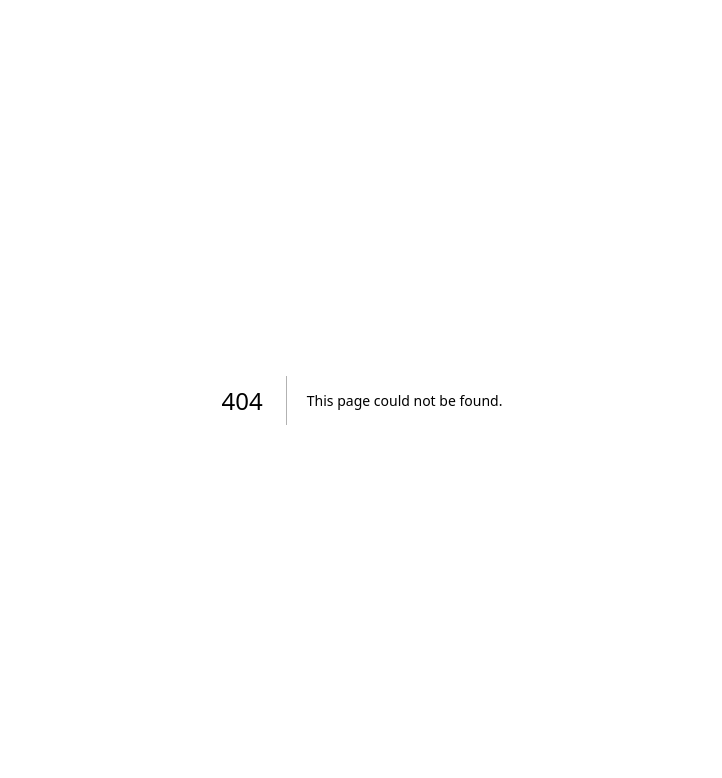
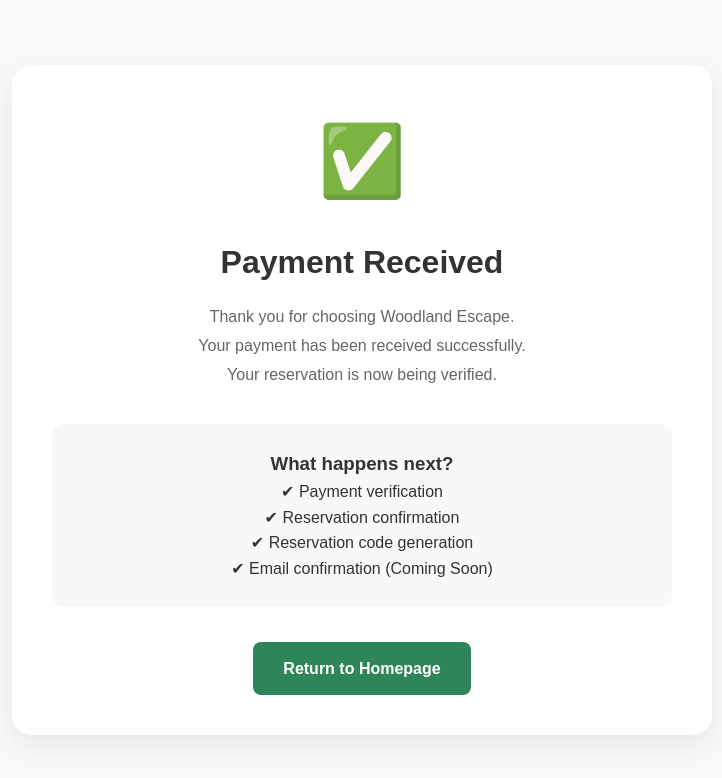
Before and after one commit to Lukie-Mar/woodland-escape, a Next.js app: page /booking/success in a window 1280 px wide. Before the commit this address had no page. Shown: the top 778 px of the page, without its empty margins (278-1000 px from the left). Built offline with nearby package versions, Linux system fonts and the light colour scheme.

Commit message:
added booking success

```diff
--- /dev/null
+++ b/app/booking/success/page.jsx
@@ -0,0 +1,103 @@
+"use client";
+
+import Link from "next/link";
+
+export default function BookingSuccessPage() {
+  return (
+    <main
+      style={{
+        minHeight: "100vh",
+        display: "flex",
+        justifyContent: "center",
+        alignItems: "center",
+        padding: "40px",
+        background: "#f7faf7",
+      }}
+    >
+      <div
+        style={{
+          maxWidth: "700px",
+          width: "100%",
+          background: "#fff",
+          padding: "40px",
+          borderRadius: "20px",
+          boxShadow: "0 10px 30px rgba(0,0,0,.08)",
+          textAlign: "center",
+        }}
+      >
+        <div
+          style={{
+            fontSize: "70px",
+            marginBottom: "20px",
+          }}
+        >
+          ✅
+        </div>
+
+        <h1
+          style={{
+            marginBottom: "15px",
+          }}
+        >
+          Payment Received
+        </h1>
+
+        <p
+          style={{
+            color: "#666",
+            lineHeight: 1.8,
+            marginBottom: "35px",
+          }}
+        >
+          Thank you for choosing Woodland Escape.
+          <br />
+          Your payment has been received successfully.
+          <br />
+          Your reservation is now being verified.
+        </p>
+
+        <div
+          style={{
+            background: "#F8F8F8",
+            borderRadius: "12px",
+            padding: "25px",
+            marginBottom: "35px",
+          }}
+        >
+          <h3>What happens next?</h3>
+
+          <p>
+            ✔ Payment verification
+          </p>
+
+          <p>
+            ✔ Reservation confirmation
+          </p>
+
+          <p>
+            ✔ Reservation code generation
+          </p>
+
+          <p>
+            ✔ Email confirmation (Coming Soon)
+          </p>
+        </div>
+
+        <Link
+          href="/"
+          style={{
+            display: "inline-block",
+            background: "#2F855A",
+            color: "#fff",
+            textDecoration: "none",
+            padding: "14px 30px",
+            borderRadius: "8px",
+            fontWeight: "600",
+          }}
+        >
+          Return to Homepage
+        </Link>
+      </div>
+    </main>
+  );
+}
```
